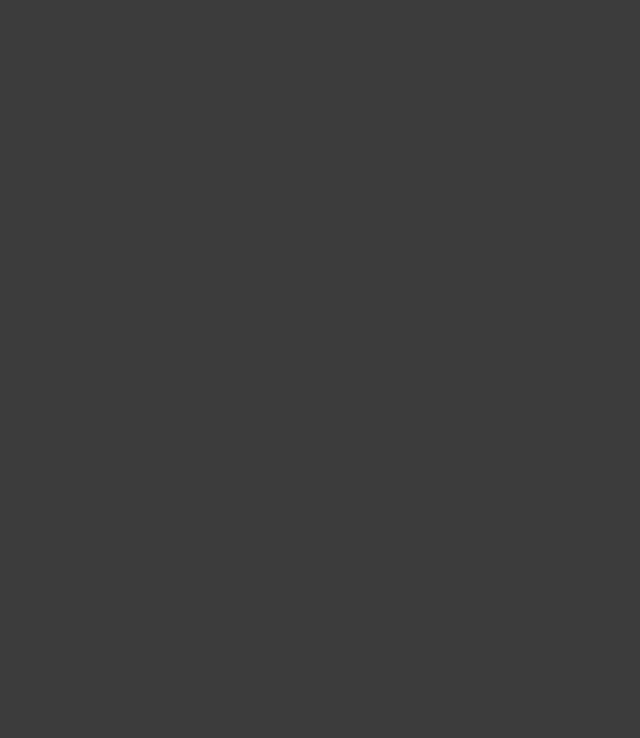
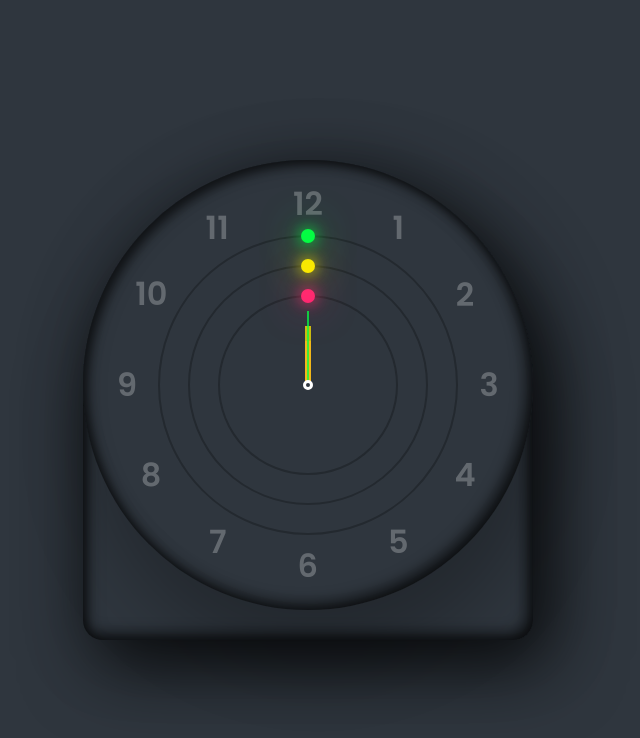
Before and after one commit to NathanBailie/analog-and-digital-clock, a plain HTML site: page index.html in a window 1280 px wide. Shown: the whole page, without its empty margins (332-972 px from the left). Drawn offline with Linux system fonts and the light colour scheme.

Commit message:
wrote html and css for the analog clock

```diff
--- a/css/main.css
+++ b/css/main.css
@@ -1,10 +1,127 @@
+@import url('https://fonts.googleapis.com/css2?family=Poppins:wght@200;300;400;500;600;700;800;900&display=swap');
+
 * {
     margin: 0;
     padding: 0;
     box-sizing: border-box;
-    font-family: sans-serif;
+    font-family: 'Poppins', sans-serif;
 }
 
 body {
-    background: #3c3c3c;
+    min-height: 500px;
+    min-height: 100vh;
+    background: #2f363e;
+    display: flex;
+    justify-content: center;
+    align-items: center;
 }
+
+.container {
+    position: relative;
+    background: #2f363e;
+    box-shadow: 15px 25px 75px rgba(0, 0, 0, 0.75),
+    10px 10px 70px rgba(0, 0, 0, 0.25),
+    inset 5px 5px 10px rgba(0, 0, 0, 0.5),
+    inset 5px 5px 20px rgba(0, 0, 0, 0.2),
+    inset -5px -5px 15px rgba(0, 0, 0, 0.75);
+    border-radius: 20px;
+    border-top-left-radius: 225px;
+    border-top-right-radius: 225px;
+    display: flex;
+    justify-content: center;
+    align-items: center;
+}
+
+.clock {
+    width: 450px;
+    height: 450px;
+    position: relative;
+    background: #2f363e;
+    box-shadow: 10px 50px 70px rgba(0, 0, 0, 0.25),
+    inset 5px 5px 10px rgba(0, 0, 0, 0.5),
+    inset 5px 5px 20px rgba(0, 0, 0, 0.2),
+    inset -5px -5px 15px rgba(0, 0, 0, 0.75);
+    border-radius: 50%;
+    display: flex;
+    justify-content: center;
+    align-items: center;
+    margin-bottom: 30px;
+}
+
+.clock .dot {
+    width: 10px;
+    height: 10px;
+    position: absolute;
+    background: #2f363e;
+    border: 3px solid #fff;
+    border-radius: 50%;
+    z-index: 100;
+}
+
+.clock span {
+    position: absolute;
+    inset: 20px;
+    color: #fff;
+    text-align: center;
+    /* 360 / 12 = 30deg */
+    transform: rotate(calc(30deg * var(--i)));
+
+}
+
+.clock span b {
+    display: inline-block;
+    font-size: 2em;
+    opacity: 0.25;
+    font-weight: 600;
+    transform: rotate(calc(-30deg * var(--i)));
+}
+
+.circle {
+    width: 300px;
+    height: 300px;
+    position: absolute;
+    border: 2px solid rgba(0,0,0,0.25);
+    border-radius: 50%;
+    display: flex;
+    justify-content: center;
+    align-items: flex-start;
+    z-index: 10;
+}
+
+.circle2 {
+    width: 240px;
+    height: 240px;
+    z-index: 9;
+}
+
+.circle3 {
+    width: 180px;
+    height: 180px;
+    z-index: 8;
+}
+
+.circle::before {
+    content: '';
+    position: absolute;
+    top: -8.5px;
+    width: 14px;
+    height: 14px;
+    background: var(--clr);
+    border-radius: 50%;
+    box-shadow: 0 0 15px var(--clr),
+                0 0 40px var(--clr);
+}
+
+.circle i {
+    width: 6px;
+    height: 50%;
+    position: absolute;
+    background: var(--clr);
+    opacity: 0.75;
+    transform-origin: bottom;
+    transform: scaleY(0.5);
+}
+
+.circle1 i {
+    width: 2px;
+}
--- a/index.html
+++ b/index.html
@@ -12,7 +12,28 @@
 
 <body>
 
+    <div class="container">
+        <div class="clock">
+            <div class="dot"></div>
 
+            <div class="circle circle1" style="--clr:#04fc43;"><i></i></div>
+            <div class="circle circle2" style="--clr:#fee800;"><i></i></div>
+            <div class="circle circle3" style="--clr:#ff2572;"><i></i></div>
+
+            <span style="--i:1"><b>1</b></span>
+            <span style="--i:2"><b>2</b></span>
+            <span style="--i:3"><b>3</b></span>
+            <span style="--i:4"><b>4</b></span>
+            <span style="--i:5"><b>5</b></span>
+            <span style="--i:6"><b>6</b></span>
+            <span style="--i:7"><b>7</b></span>
+            <span style="--i:8"><b>8</b></span>
+            <span style="--i:9"><b>9</b></span>
+            <span style="--i:10"><b>10</b></span>
+            <span style="--i:11"><b>11</b></span>
+            <span style="--i:12"><b>12</b></span>
+        </div>
+    </div>
 
 </body>
 
```
